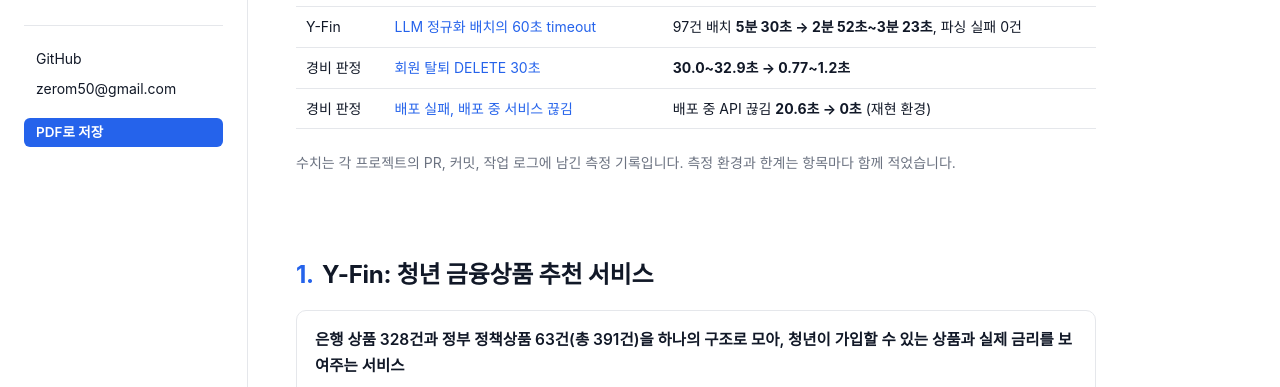
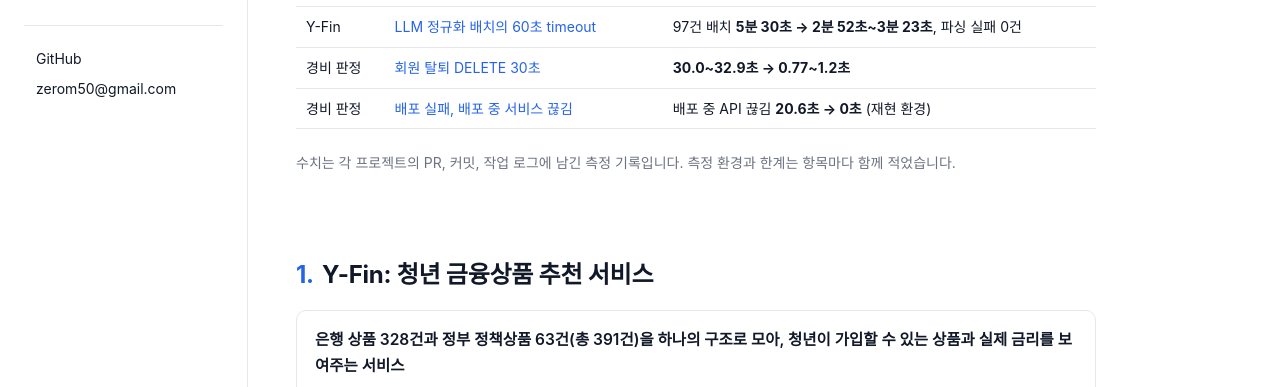
Before and after one commit to yuyeol3/portfolio, a plain HTML site: page index.html in a window 1280 px wide. Shown: the part 392-779 px from the top of the page. Drawn offline with Linux system fonts and the light colour scheme; a web font is replaced by a local one.

Commit message:
PDF 저장 버튼 제거

```diff
--- a/index.html
+++ b/index.html
@@ -53,12 +53,6 @@
   .toc a.active { color: var(--blue); background: var(--blue-soft); font-weight: 600; }
   .toc .links { margin-top: 28px; padding-top: 18px; border-top: 1px solid var(--line); }
   .toc .links a { padding: 3px 10px; color: var(--text); }
-  .btn {
-    display: inline-block; margin-top: 14px; padding: 8px 14px;
-    background: var(--blue); color: #fff !important; border-radius: 8px;
-    font-weight: 600; font-size: 13.5px;
-  }
-  .btn:hover { background: #1d4ed8; text-decoration: none; }
 
   /* 본문 */
   main { margin-left: var(--sidebar); padding: 56px 48px 96px; }
@@ -201,7 +195,6 @@
   <div class="links">
     <a href="https://github.com/yuyeol3">GitHub</a>
     <a href="mailto:zerom50@gmail.com">zerom50@gmail.com</a>
-    <a class="btn no-print" href="javascript:window.print()">PDF로 저장</a>
   </div>
 </nav>
 
```
